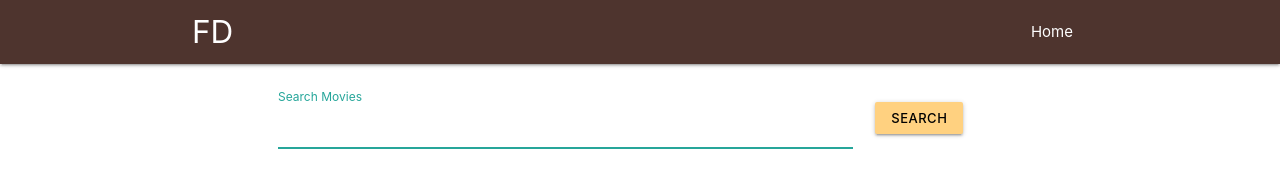
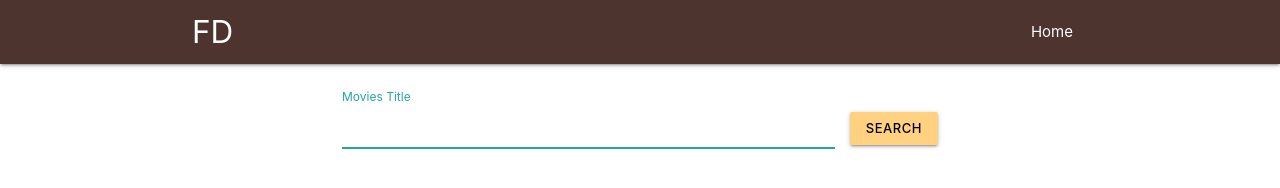
Before and after one commit to fdavidsen/movies-search, a plain HTML site: page index.html in a window 1280 px wide. Drawn offline with nearby package versions, Linux system fonts and the light colour scheme.

Commit message:
Improve UI/UX

```diff
--- a/css/style.css
+++ b/css/style.css
@@ -1,6 +1,10 @@
 #search-input {
 	margin-top: 1.5rem;
 	margin-bottom: 2rem;
+}
+#search-input .flexbox #input-movies-name {
+	width: 55%;
+	margin-right: 1rem;
 }
 
 .card-image img {
@@ -15,6 +19,11 @@
 	max-height: 85%;
 	width: 80%;
 	padding: 1rem;
+}
+@media (max-width: 600px) {
+	.modal {
+		width: 90%;
+	}
 }
 
 .flexbox {
--- a/index.html
+++ b/index.html
@@ -33,12 +33,14 @@
     <!-- Text Input -->
     <div class="container" id="search-input">
       <div class="row">
-        <div class="input-field col s9 m8 offset-m1">
-          <input id="movies-title" type="text" autofocus>
-          <label for="movies-title">Search Movies</label>
-        </div>
-        <div class="input-field col s3">
-          <a class="waves-effect waves-light btn-small bottom orange accent-1 black-text" id="movies-search"><strong>Search</strong></a>
+        <div class="flexbox">
+          <div class="input-field" id="input-movies-name">
+            <input id="movies-title" type="text" autofocus>
+            <label for="movies-title">Movies Title</label>
+          </div>
+          <div class="input-field">
+            <a class="waves-effect waves-light btn-small bottom orange accent-1 black-text" id="movies-search"><strong>Search</strong></a>
+          </div>
         </div>
       </div>
     </div>
```
Also changed, not shown: js/modal_content.js (line endings or trailing spaces).
